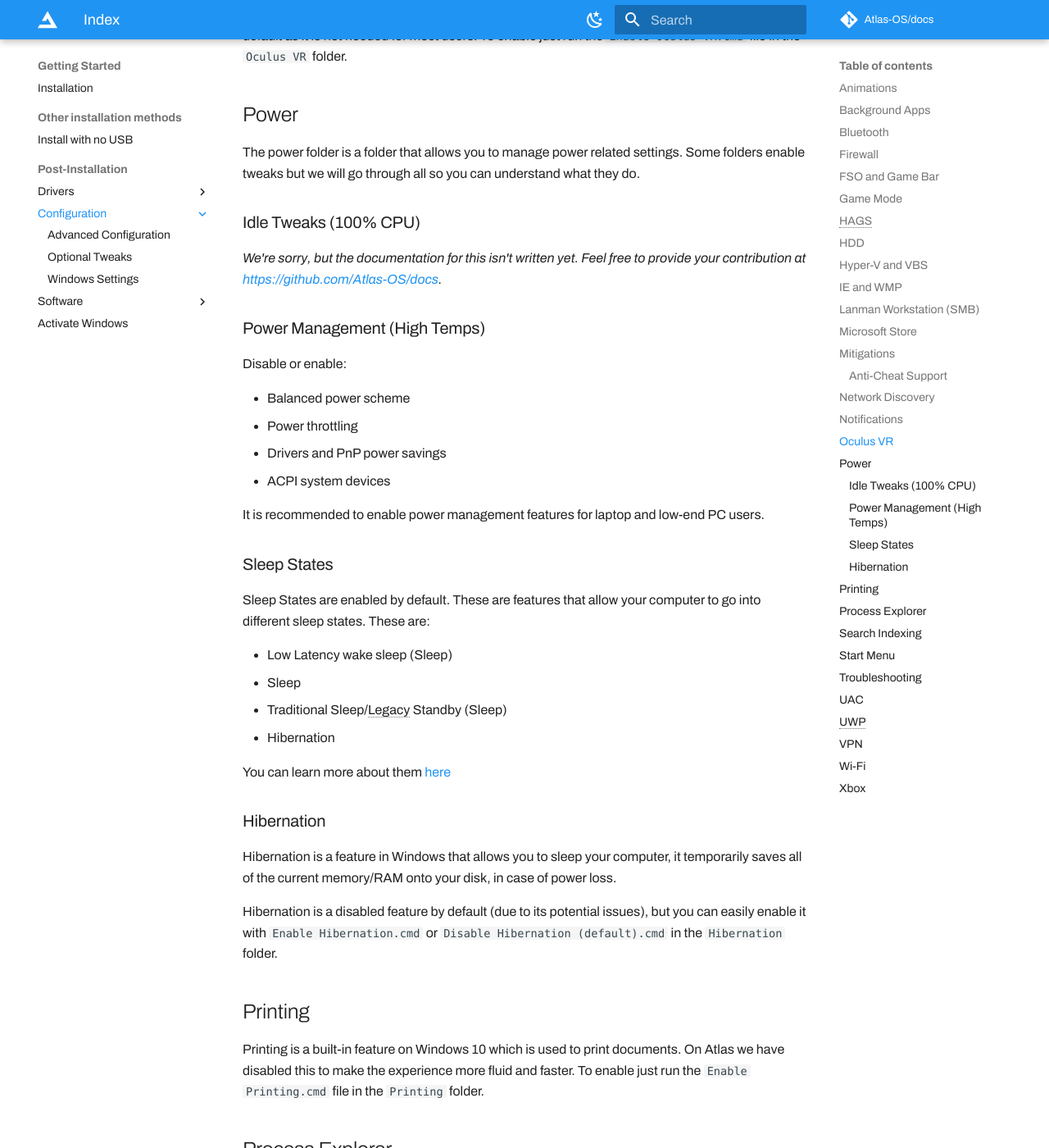
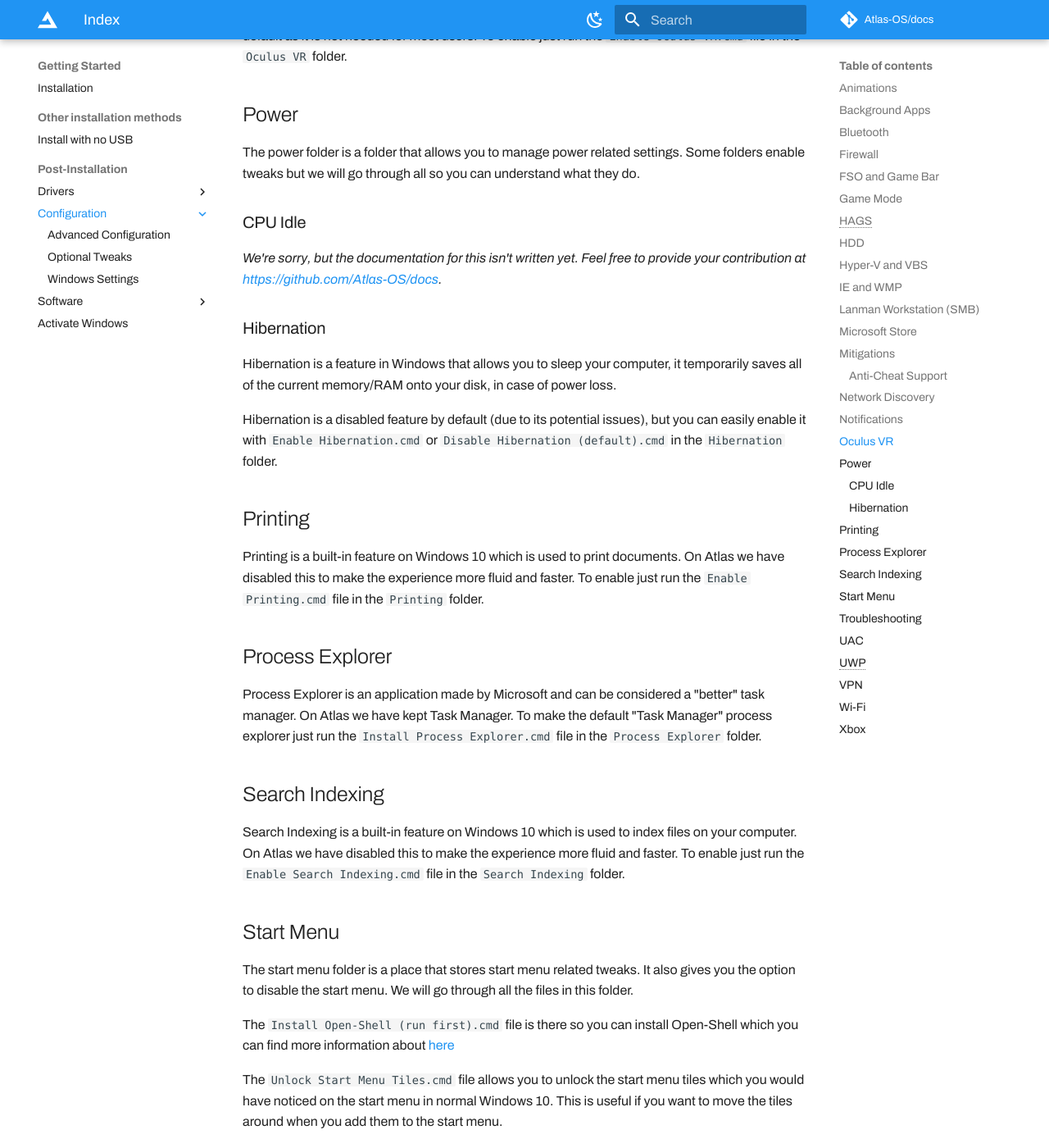
Before and after one commit to Atlas-OS/docs, an MkDocs documentation site: the page built from docs/Getting started/Post-Installation/Configuration/index.md, in a window 1280 px wide and 1400 px high, scrolled down 4158 px. Shown: the whole window at 82% size. Built offline with MkDocs 1.6.1 and Material for MkDocs 9.7.7, drawn with Linux system fonts in a browser that asks for light colours; some web fonts are replaced; plug-ins that fetch from the network failed and are left out; comment, search, counter and statistics services are not loaded.

Commit message:
feat: :art: revise the power section

```diff
--- a/docs/Getting started/Post-Installation/Configuration/index.md
+++ b/docs/Getting started/Post-Installation/Configuration/index.md
@@ -97,31 +97,9 @@ The Oculus VR folder is made to enable installing the Oculus software. We have d
 
 The power folder is a folder that allows you to manage power related settings. Some folders enable tweaks but we will go through all so you can understand what they do.
 
-### Idle Tweaks (100% CPU)
+### CPU Idle
 
 *We're sorry, but the documentation for this isn't written yet. Feel free to provide your contribution at [https://github.com/Atlas-OS/docs](https://github.com/Atlas-OS/docs).*
-
-### Power Management (High Temps)
-
-Disable or enable:
-
-- Balanced power scheme
-- Power throttling
-- Drivers and PnP power savings
-- ACPI system devices
-
-It is recommended to enable power management features for laptop and low-end PC users.
-
-### Sleep States
-
-Sleep States are enabled by default. These are features that allow your computer to go into different sleep states. These are:
-
-- Low Latency wake sleep (Sleep)
-- Sleep
-- Traditional Sleep/Legacy Standby (Sleep)
-- Hibernation
-
-You can learn more about them [here](https://github.com/Atlas-OS/Atlas/wiki/3.-Post-Install#sleep-states)
 
 ### Hibernation
 
```
